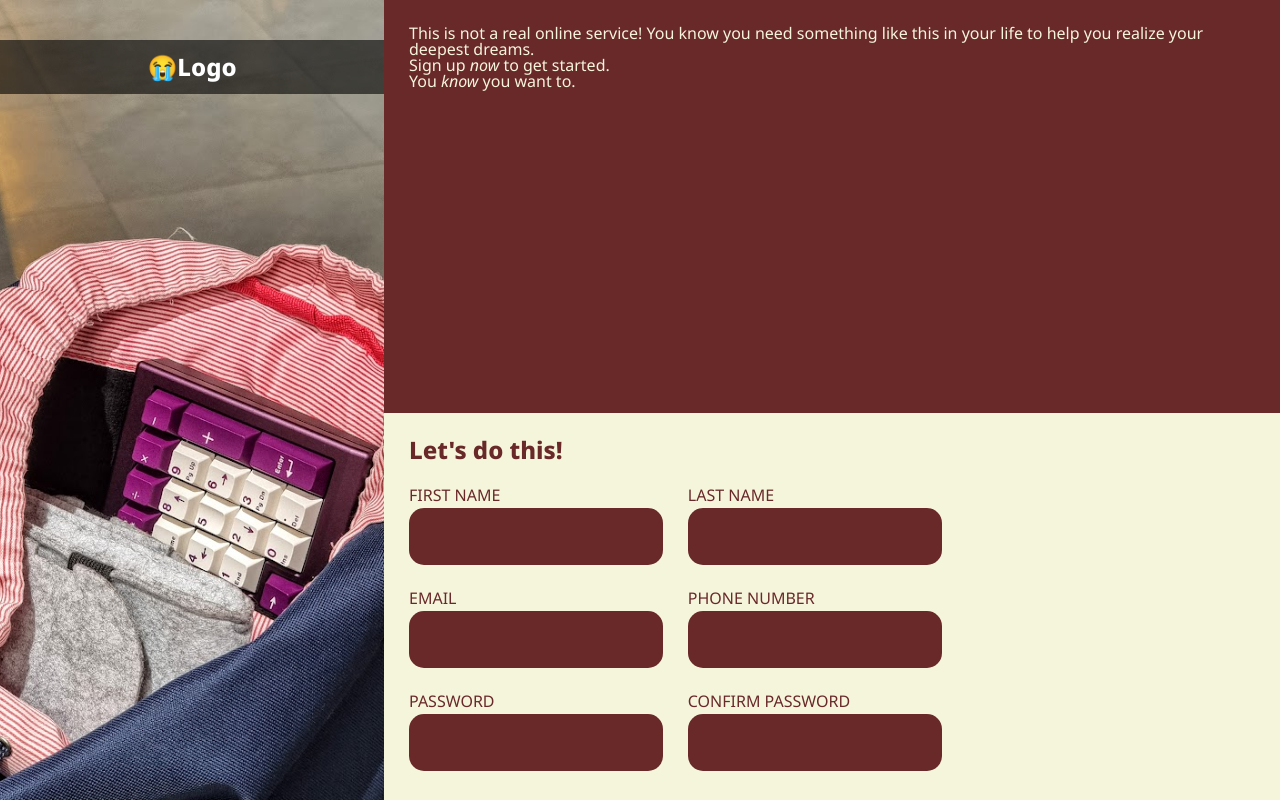
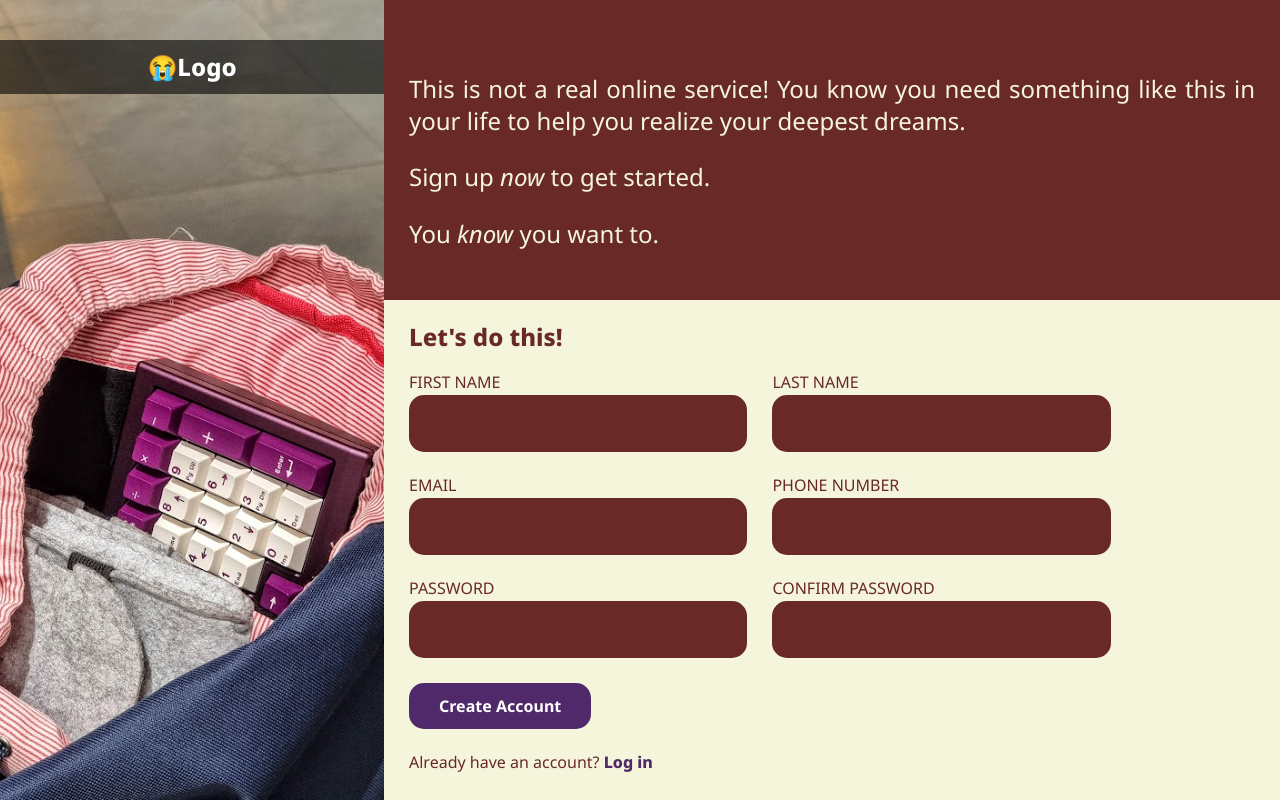
Before and after one commit to Omarpixel9/odin-signup-form, a plain HTML site: page index.html in a window 1280 px wide. Drawn offline with Linux system fonts and the light colour scheme.

Commit message:
added: submit btn + more styling for header

```diff
--- a/index.html
+++ b/index.html
@@ -19,9 +19,11 @@
         </aside>
         <div id="right-container">
             <header>
-                <p>This is not a real online service! You know you need something like this in your life to help you
-                    realize your deepest dreams.</p>
-                <p>Sign up <em>now</em> to get started.</p>
+                <span>
+                    <p>This is not a real online service! You know you need something like this in your life to help you
+                        realize your deepest dreams.</p><br>
+                    <p>Sign up <em>now</em> to get started.</p>
+                </span>
                 <p>You <em>know</em> you want to.</p>
             </header>
             <form action="#">
@@ -29,33 +31,37 @@
                 <fieldset>
                     <span>
                         <label for="fname">First Name</label>
-                        <input type="text" id="fname" name="fname">
+                        <input type="text" id="fname" name="fname" required>
                     </span>
                     <span>
                         <label for="lname">Last Name</label>
-                        <input type="text" id="lname" name="lname">
+                        <input type="text" id="lname" name="lname" required>
                     </span>
                 </fieldset>
                 <fieldset>
                     <span>
                         <label for="email">Email</label>
-                        <input type="email" id="email" name="email">
+                        <input type="email" id="email" name="email" required>
                     </span>
                     <span>
                         <label for="phone">Phone Number</label>
-                        <input type="tel" id="phone" name="phone">
+                        <input type="tel" id="phone" name="phone" required>
                     </span>
                 </fieldset>
                 <fieldset>
                     <span>
                         <label for="pass">Password</label>
-                        <input type="password" id="pass" name="pass">
+                        <input type="password" id="pass" name="pass" required>
                     </span>
                     <span>
                         <label for="confirm-pass">Confirm Password</label>
-                        <input type="password" id="confirm-pass" name="confirm-pass">
+                        <input type="password" id="confirm-pass" name="confirm-pass" required>
                     </span>
                 </fieldset>
+                <fieldset>
+                    <button type="submit">Create Account</button>
+                </fieldset>
+                <p>Already have an account? <a href="">Log in</a></p>
             </form>
         </div>
     </main>
--- a/signup.css
+++ b/signup.css
@@ -1,6 +1,9 @@
 @import url("https://fonts.googleapis.com/css2?family=Noto+Sans:ital,wght@0,400;0,500;0,600;0,700;0,800;0,900;1,400;1,500;1,600;1,700;1,800;1,900&display=swap");
 :root {
-  --burgundybrown: rgb(105, 41, 41);
+  --main-color: rgb(105, 41, 41);
+  --secondary-color: rgb(149, 65, 65);
+  --accent-color: rgb(79, 41, 105);
+  --accent-color-secondary: rgb(47, 24, 63);
 }
 h1 {
   font-size: 1.5rem;
@@ -12,6 +15,7 @@ em {
 body {
   font-family: "Noto Sans", sans-serif;
   height: 100vh;
+  background-color: beige;
 }
 main {
   height: 100%;
@@ -39,7 +43,7 @@ aside #logo-container h1::before {
 #right-container {
   height: 100%;
   color: beige;
-  background-color: var(--burgundybrown);
+  background-color: var(--main-color);
   display: flex;
   flex-direction: column;
   gap: 25px;
@@ -48,9 +52,21 @@ aside #logo-container h1::before {
   flex: 1;
   padding: 25px;
 }
+#right-container header {
+  font-size: 1.5rem;
+  text-align: justify;
+  display: flex;
+  flex-direction: column;
+  gap: 25px;
+  justify-content: flex-end;
+  flex: 0.5;
+}
+#right-container header p {
+  line-height: 2rem;
+}
 #right-container form {
   background-color: beige;
-  color: var(--burgundybrown);
+  color: var(--main-color);
   display: flex;
   flex-direction: column;
   gap: 25px;
@@ -59,12 +75,13 @@ aside #logo-container h1::before {
   display: flex;
   gap: 25px;
   flex-wrap: wrap;
+  align-items: center;
 }
 #right-container form fieldset > span {
   display: flex;
   flex-direction: column;
   gap: 5px;
-  width: max(250px, 30%);
+  width: max(250px, 40%);
 }
 #right-container form label {
   text-transform: uppercase;
@@ -76,14 +93,36 @@ aside #logo-container h1::before {
   padding: 15px 20px;
   border: none;
   border-radius: 15px;
-  background-color: var(--burgundybrown);
+  background-color: var(--main-color);
   color: white;
   font-weight: bold;
   font-family: inherit;
 }
 #right-container form input:focus {
   outline: 2px solid black;
-  background-color: rgb(149, 65, 65);
+  background-color: var(--secondary-color);
+}
+
+form button {
+  border: none;
+  padding: 15px 30px;
+  border-radius: 15px;
+  background-color: var(--accent-color);
+  color: white;
+  font: inherit;
+  font-weight: bold;
+}
+form button:hover,
+form button:focus {
+  background-color: var(--accent-color-secondary);
+}
+form p > a {
+  font-weight: 800;
+  color: var(--accent-color);
+  text-decoration: none;
+}
+form p > a:hover {
+  text-decoration: underline;
 }
 
 @media (max-width: 600px) {
```
